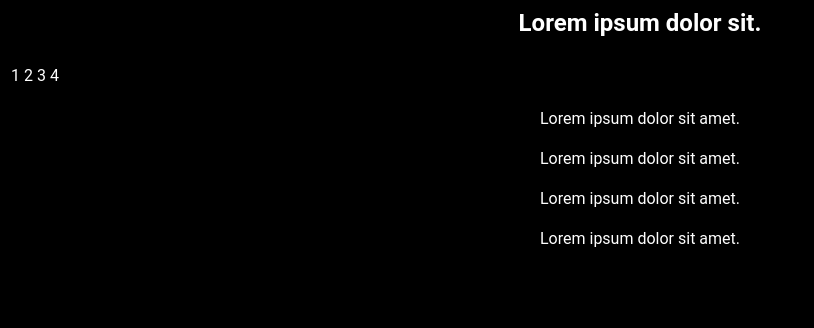
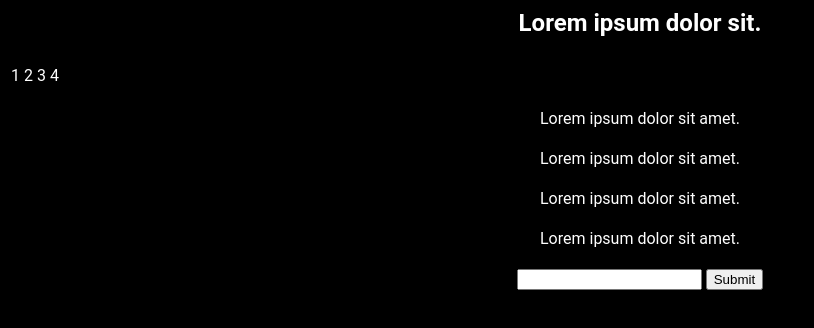
Before and after one commit to momand1/demo-repo, a plain HTML site: page index.html in a window 1280 px wide. Shown: the part 86-414 px from the top of the page, without its empty margins (0-814 px from the left). Drawn offline with Linux system fonts and the light colour scheme.

Commit message:
formAdded

```diff
--- a/index.html
+++ b/index.html
@@ -21,5 +21,9 @@
     <p>Lorem ipsum dolor sit amet.</p>
     <p>Lorem ipsum dolor sit amet.</p>
     <p>Lorem ipsum dolor sit amet.</p>
+    <form action="">
+        <input type="text">
+        <input type="submit">
+    </form>
 </body>
 </html>
```
